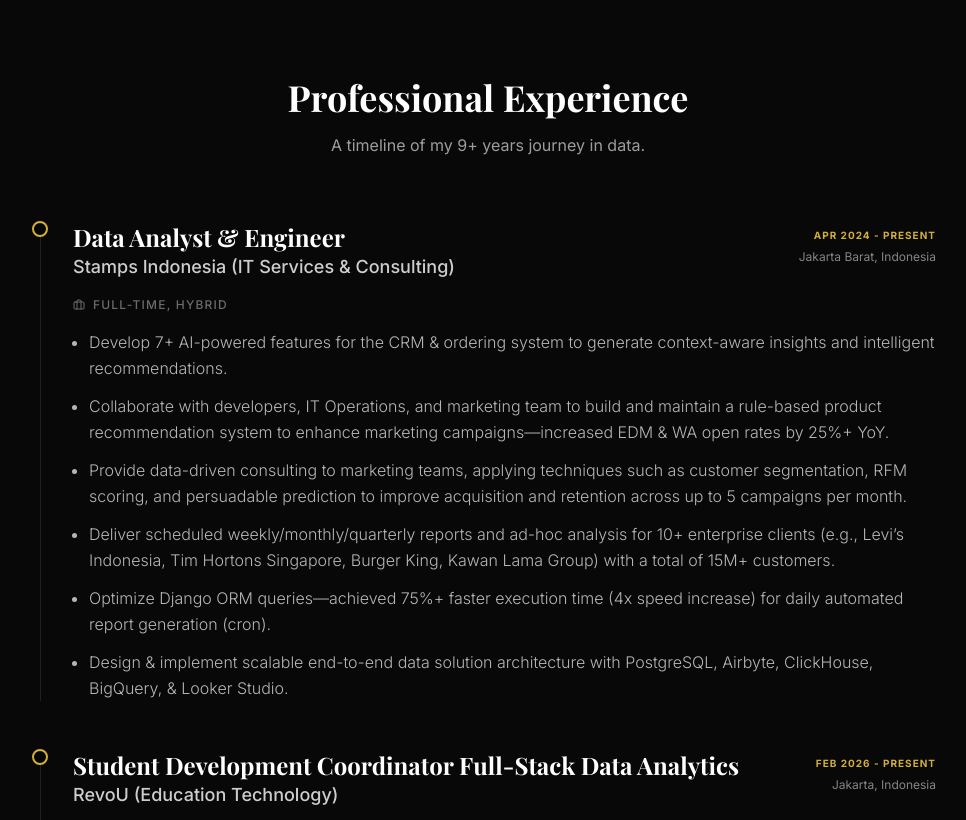
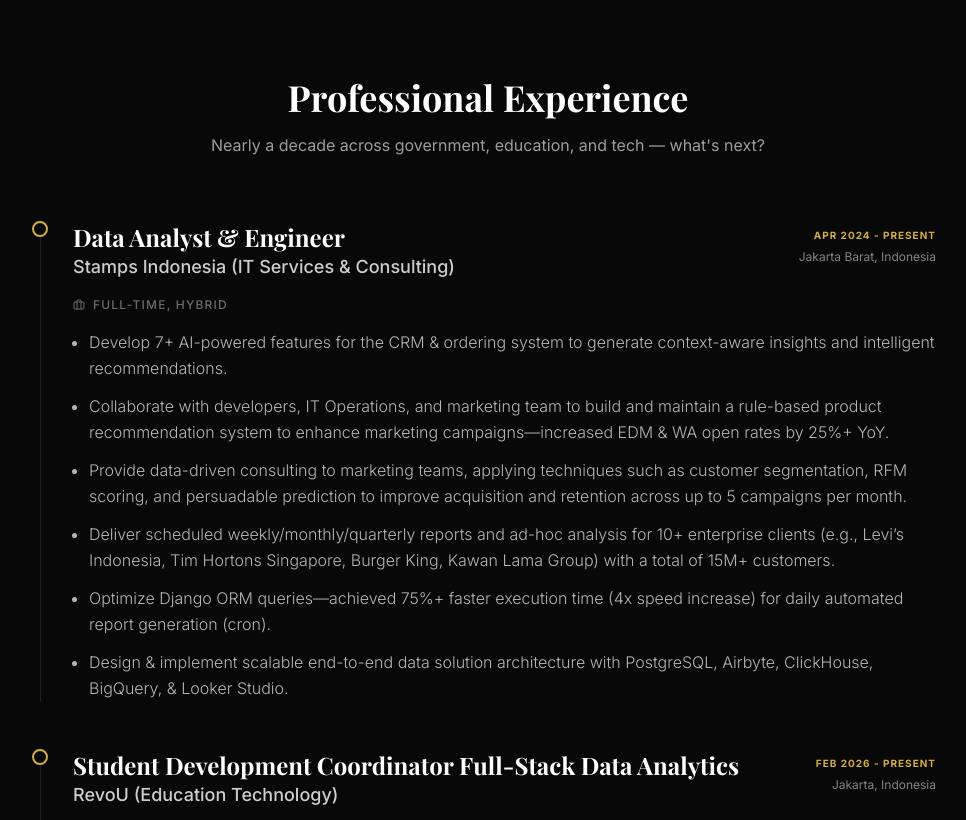
Before and after one commit to arguto1993/arguto1993.github.io, a React (Vite) app: page / in a window 1280 px wide. Shown: the part 1980-2800 px from the top of the page, without its empty margins (152-1118 px from the left). Built offline with nearby package versions, Linux system fonts and the light colour scheme; a web font is replaced by a local one.

Commit message:
refactor

```diff
--- a/src/components/About.tsx
+++ b/src/components/About.tsx
@@ -1,9 +1,10 @@
 import React, { useState, useEffect } from 'react';
 import { motion } from 'motion/react';
 import { PERSONAL_INFO } from '../constants';
+import sections from '../sections.json';
 
 const messages = [
-  "Hi there! Welcome to my portfolio.",
+  "Hi! Welcome to my portfolio.",
   "I'm Guto. Nice to meet you.",
   "How can I help you?"
 ];
@@ -75,7 +76,7 @@ export const About: React.FC = () => {
             viewport={{ once: true }}
             transition={{ duration: 0.6 }}
           >
-            <h2 className="text-4xl font-serif font-bold mb-8">About Me</h2>
+            <h2 className="text-4xl font-serif font-bold mb-8">{sections.about.title}</h2>
             <div className="space-y-6 text-lg opacity-80 leading-relaxed font-light text-justify">
               {PERSONAL_INFO.about.split('\n').map((paragraph, i) => (
                 <p key={i}>
--- a/src/components/Contact.tsx
+++ b/src/components/Contact.tsx
@@ -2,6 +2,7 @@ import React from 'react';
 import { motion } from 'motion/react';
 import { Mail, MapPin, Linkedin, Github, BookOpen, Code } from 'lucide-react';
 import { PERSONAL_INFO } from '../constants';
+import sections from '../sections.json';
 
 export const Contact: React.FC = () => {
   return (
@@ -13,10 +14,8 @@ export const Contact: React.FC = () => {
           viewport={{ once: true }}
           className="text-center mb-16"
         >
-          <h2 className="text-4xl md:text-5xl font-serif font-bold mb-6">Get In Touch</h2>
-          <p className="text-lg opacity-60 max-w-2xl mx-auto">
-            Let’s build something bold together—ideas, projects, or partnerships welcome.
-          </p>
+          <h2 className="text-4xl md:text-5xl font-serif font-bold mb-6">{sections.contact.title}</h2>
+          <p className="text-lg opacity-60 max-w-4xl mx-auto">{sections.contact.subtitle}</p>
         </motion.div>
 
         <div className="grid md:grid-cols-3 gap-x-24 gap-y-10">
--- a/src/components/Experience.tsx
+++ b/src/components/Experience.tsx
@@ -2,6 +2,7 @@ import React from 'react';
 import { motion } from 'motion/react';
 import { EXPERIENCES } from '../constants';
 import { Briefcase } from 'lucide-react';
+import sections from '../sections.json';
 
 export const Experience: React.FC = () => {
   return (
@@ -13,8 +14,8 @@ export const Experience: React.FC = () => {
           viewport={{ once: true }}
           className="text-center mb-16"
         >
-          <h2 className="text-4xl font-serif font-bold mb-4">Professional Experience</h2>
-          <p className="opacity-60">A timeline of my 9+ years journey in data.</p>
+          <h2 className="text-4xl font-serif font-bold mb-4">{sections.experience.title}</h2>
+          <p className="opacity-60">{sections.experience.subtitle}</p>
         </motion.div>
 
         <div className="space-y-12">
--- a/src/components/Hero.tsx
+++ b/src/components/Hero.tsx
@@ -2,6 +2,7 @@ import React from 'react';
 import { motion } from 'motion/react';
 import { Github, Linkedin, Mail, FileText } from 'lucide-react';
 import { PERSONAL_INFO } from '../constants';
+import sections from '../sections.json';
 
 export const Hero: React.FC = () => {
 
@@ -31,7 +32,7 @@ export const Hero: React.FC = () => {
             </span>
           </h1>
           <p className="text-xl md:text-2xl opacity-70 max-w-2xl mx-auto mb-16 leading-relaxed font-light">
-            Turning complex data into strategic business insights with 9+ years of cross-sector experience.
+            {sections.home.subtitle}
           </p>
         </motion.div>
 
@@ -56,7 +57,7 @@ const SocialLink: React.FC<{ href: string; icon: React.ReactNode; label: string
     href={href}
     target="_blank"
     rel="noopener noreferrer"
-    className="flex items-center space-x-2 px-6 py-3 rounded-full border border-[var(--border)] hover:bg-[var(--accent)] transition-all duration-300 group"
+    className="flex items-center space-x-2 px-6 py-3 rounded-full border-2 border-[var(--border)] hover:bg-[var(--accent)] transition-all duration-300 group"
   >
     <span className="group-hover:scale-110 transition-transform duration-300">{icon}</span>
     <span className="text-sm font-medium">{label}</span>
--- a/src/components/Projects.tsx
+++ b/src/components/Projects.tsx
@@ -2,6 +2,7 @@ import React from 'react';
 import { motion } from 'motion/react';
 import { PROJECTS } from '../constants';
 import { ExternalLink, Github } from 'lucide-react';
+import sections from '../sections.json';
 
 export const Projects: React.FC = () => {
   return (
@@ -12,10 +13,8 @@ export const Projects: React.FC = () => {
         viewport={{ once: true }}
         className="text-center mb-16"
       >
-        <h2 className="text-4xl font-serif font-bold mb-4">Featured Projects</h2>
-        <p className="opacity-60">
-          Passion projects give me freedom to show how I drive insights for different business domains.
-        </p>
+        <h2 className="text-4xl font-serif font-bold mb-4">{sections.projects.title}</h2>
+        <p className="opacity-60">{sections.projects.subtitle}</p>
       </motion.div>
 
       <div className="grid md:grid-cols-2 lg:grid-cols-3 gap-8">
--- a/src/components/Skills.tsx
+++ b/src/components/Skills.tsx
@@ -1,6 +1,7 @@
 import React from 'react';
 import { motion } from 'motion/react';
 import { SKILLS } from '../constants';
+import sections from '../sections.json';
 
 export const Skills: React.FC = () => {
   return (
@@ -12,7 +13,7 @@ export const Skills: React.FC = () => {
         transition={{ duration: 0.6 }}
         className="max-w-4xl mx-auto"
       >
-        <h2 className="text-4xl font-serif font-bold mb-12 text-center">Skills</h2>
+        <h2 className="text-4xl font-serif font-bold mb-12 text-center">{sections.skills.title}</h2>
         <div className="grid md:grid-cols-3 gap-12">
           {SKILLS.map((group, i) => (
             <motion.div
--- a/src/constants.ts
+++ b/src/constants.ts
@@ -2,7 +2,9 @@ import { Experience, Project, Dashboard, Education, Certification, SkillGroup }
 import data from './data.json';
 import sections from './sections.json';
 
-export const SECTION_VISIBILITY = sections;
+export const SECTION_VISIBILITY = Object.fromEntries(
+  Object.entries(sections).map(([key, value]) => [key, value.show])
+);
 
 export const PERSONAL_INFO = {
   ...data.personal,
--- a/src/data.json
+++ b/src/data.json
@@ -8,7 +8,7 @@
     "phone": "+62896-1401-4144",
     "location": "Jakarta Barat, Indonesia",
     "about": "I'm a Data Professional with **9+ years of cross-sector experience**, turning complex data into strategic business insights. From national statistics work in the public sector to developing AI-powered features for a __CRM__ and __OMS__ with **15M+ total customers** — my work spans analytics, data engineering, and machine learning. \nSkilled across __Python__, __SQL__, __BigQuery__, __ClickHouse__, and various __BI platforms__, I bring hands-on experience designing scalable data architectures and delivering data consulting to marketing and IT Operations teams. \nBeyond the technical side, I actively communicate and educate — having **mentored 20+ data analysts, trained 100+ government officers**, and delivered insights to enterprise stakeholders across Indonesia and Singapore. \n**Where others see data, I see the decisions waiting to be made** — and I make sure the right people make them confidently.",
-    "lastUpdated": "March 13, 2026"
+    "lastUpdated": "March 17, 2026"
   },
   "links": {
     "linkedin": "https://linkedin.com/in/arguto",
--- a/src/sections.json
+++ b/src/sections.json
@@ -1,10 +1,42 @@
 {
-  "home": true,
-  "about": true,
-  "skills": true,
-  "experience": true,
-  "projects": true,
-  "dashboards": false,
-  "education": true,
-  "contact": true
+  "home": {
+    "show": true,
+    "title": "",
+    "subtitle": "Turning complex data into strategic business insights with 9+ years of cross-sector experience."
+  },
+  "about": {
+    "show": true,
+    "title": "About Me",
+    "subtitle": ""
+  },
+  "skills": {
+    "show": true,
+    "title": "Skills",
+    "subtitle": ""
+  },
+  "experience": {
+    "show": true,
+    "title": "Professional Experience",
+    "subtitle": "Nearly a decade across government, education, and tech — what's next?"
+  },
+  "projects": {
+    "show": true,
+    "title": "Featured Projects",
+    "subtitle": "Passion projects let me showcase how I solve problems for different business domains."
+  },
+  "dashboards": {
+    "show": false,
+    "title": "Dashboards Gallery",
+    "subtitle": "A collection of interactive visualizations I've built to enable faster & smarter decision-making."
+  },
+  "education": {
+    "show": true,
+    "title": "Education",
+    "subtitle": ""
+  },
+  "contact": {
+    "show": true,
+    "title": "Get In Touch",
+    "subtitle": "Let’s build something bold together — ideas, projects, or collaborations welcome."
+  }
 }
```
